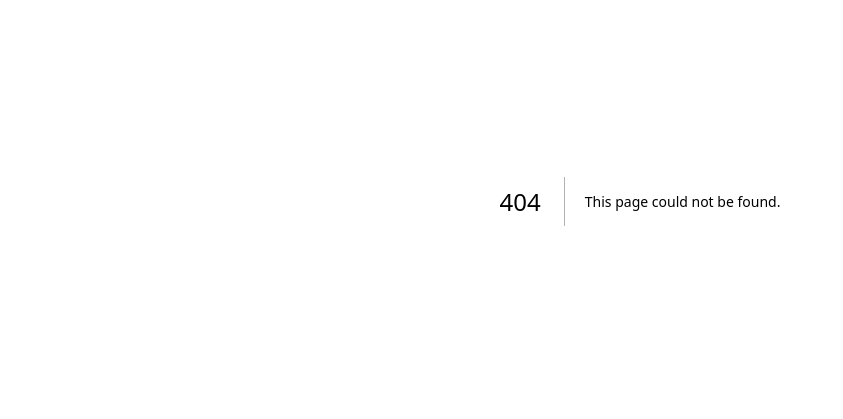
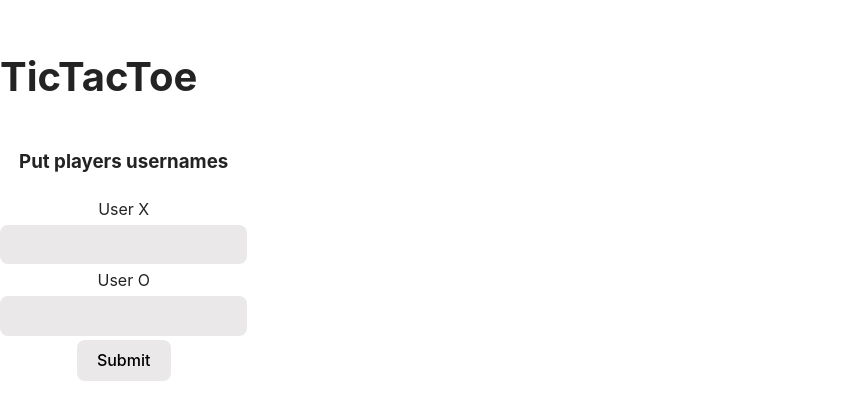
Before and after one commit to HugoSbl/TicTacToe, a Next.js app: page /TicTacToe/TicTacToeComponents/helpers in a window 1280 px wide. Before the commit this address had no page. Shown: the part 199-618 px from the top of the page, without its empty margins (0-843 px from the left). Built offline with nearby package versions, Linux system fonts and the light colour scheme.

Commit message:
TicTacToe is finished

```diff
--- a/pages/App.tsx
+++ /dev/null
@@ -1,5 +0,0 @@
-import "../styles/index.css";
-
-export default function App() {
-  <div>This is a test</div>;
-}
--- /dev/null
+++ b/pages/TicTacToe/TicTacToeComponents/Board.tsx
@@ -0,0 +1,25 @@
+/* eslint-disable react-hooks/rules-of-hooks */
+import { SquareValue } from "./helpers";
+import { Square } from "./Square";
+
+type BoardProps = {
+  squares: SquareValue[];
+  winningSquares?: number[];
+  onClick?: (index: number) => void;
+};
+
+export const Board = ({ squares, onClick, winningSquares }: BoardProps) => {
+  return (
+    <div className="game-board">
+      {squares.map((square, index) => (
+        <Square
+          onClick={() => onClick?.(index)}
+          isWinningSquare={winningSquares?.includes(index)}
+          key={index}
+        >
+          {square}
+        </Square>
+      ))}
+    </div>
+  );
+};
--- /dev/null
+++ b/pages/TicTacToe/TicTacToeComponents/GameInfo.tsx
@@ -0,0 +1,23 @@
+import { NonNullableUserNames } from './helpers';
+
+type GameInfoProps = {
+  status: string;
+  userNames: NonNullableUserNames;
+};
+
+export const GameInfo = ({ status, userNames }: GameInfoProps) => {
+  return (
+    <div className="game-info">
+      <div className="flex gap-3 center">
+        <span>
+          <b>X</b>:{userNames.X}
+        </span>
+        <span>VS</span>
+        <span>
+          <b>O</b>:{userNames.O}
+        </span>
+      </div>
+      <div>{status}</div>
+    </div>
+  );
+};
--- /dev/null
+++ b/pages/TicTacToe/TicTacToeComponents/Square.tsx
@@ -0,0 +1,19 @@
+import clsx from 'clsx';
+import { ComponentPropsWithoutRef } from 'react';
+
+type SquareProps = ComponentPropsWithoutRef<'button'> & {
+  isWinningSquare?: boolean;
+};
+
+export const Square = ({ children, isWinningSquare, ...props }: SquareProps) => {
+  return (
+    <button
+      className={clsx('square', {
+        'winning-square': isWinningSquare,
+      })}
+      {...props}
+    >
+      {children}
+    </button>
+  );
+};
--- /dev/null
+++ b/pages/TicTacToe/TicTacToeComponents/helpers.ts
@@ -0,0 +1,58 @@
+export type SquareValue = "X" | "O" | null;
+
+export const calculateNextValue = (squares: SquareValue[]): SquareValue => {
+  const xSquaresCount = squares.filter((r) => r === "X").length;
+  const oSquaresCount = squares.filter((r) => r === "O").length;
+  return oSquaresCount === xSquaresCount ? "X" : "O";
+};
+
+export const calculateStatus = (
+  squares: SquareValue[],
+  nextPlayer: string,
+  winner?: string | null
+): string => {
+  return winner
+    ? `Winner: ${winner}`
+    : squares.every(Boolean)
+    ? `Scratch: Cat's game`
+    : `Next player: ${nextPlayer}`;
+};
+
+export const getDefaultSquares = (): SquareValue[] => new Array(9).fill(null);
+
+export type UserNames = {
+  X: string | null;
+  O: string | null;
+};
+
+export type NonNullableUserNames = DeepNonNullable<UserNames>;
+
+export type DeepNonNullable<T> = {
+  [P in keyof T]: NonNullable<T[P]>;
+};
+
+export const calculateWinner = (squares: SquareValue[]) => {
+  const lines = [
+    [0, 1, 2],
+    [3, 4, 5],
+    [6, 7, 8],
+    [0, 3, 6],
+    [1, 4, 7],
+    [2, 5, 8],
+    [0, 4, 8],
+    [2, 4, 6],
+  ];
+  for (const line of lines) {
+    const [a, b, c] = line;
+    if (squares[a] && squares[a] === squares[b] && squares[a] === squares[c]) {
+      return {
+        winner: squares[a],
+        winningSquares: line,
+      };
+    }
+  }
+  return {
+    winner: null,
+    winningSquares: [],
+  };
+};
--- a/pages/TicTacToe/TicTacToeMain.tsx
+++ b/pages/TicTacToe/TicTacToeMain.tsx
@@ -0,0 +1,170 @@
+import {
+  useRef,
+  useState,
+  useContext,
+  PropsWithChildren,
+  createContext,
+} from "react";
+import { Board } from "./TicTacToeComponents/Board";
+import { GameInfo } from "./TicTacToeComponents/GameInfo";
+import {
+  calculateNextValue,
+  calculateStatus,
+  getDefaultSquares,
+  SquareValue,
+  UserNames,
+  calculateWinner,
+} from "./TicTacToeComponents/helpers";
+
+type UseUserNamesFormReturnType = {
+  userXRef: React.RefObject<HTMLInputElement>;
+  userORef: React.RefObject<HTMLInputElement>;
+  onSubmit: (event: React.FormEvent<HTMLFormElement>) => void;
+};
+
+const useUserNamesForm = (): UseUserNamesFormReturnType => {
+  const { setUserNames } = useGame();
+  const userXRef = useRef<HTMLInputElement>(null);
+  const userORef = useRef<HTMLInputElement>(null);
+
+  const onSubmit = (event: React.FormEvent<HTMLFormElement>) => {
+    event.preventDefault();
+    const userX = userXRef.current?.value;
+    const userO = userORef.current?.value;
+    if (!userX || !userO) {
+      return;
+    }
+
+    setUserNames({ X: userX, O: userO });
+  };
+
+  return {
+    userXRef,
+    userORef,
+    onSubmit,
+  };
+};
+
+const UserNameForm = () => {
+  const { userXRef, userORef, onSubmit } = useUserNamesForm();
+
+  return (
+    <form onClick={onSubmit} className="vertical-stack">
+      <h3>Put players usernames</h3>
+      <label htmlFor="user1">User X</label>
+      <input id="user1" ref={userXRef} required minLength={2} />
+      <label htmlFor="user2">User O</label>
+      <input id="user2" ref={userORef} required minLength={2} />
+      <button type="submit">Submit</button>
+    </form>
+  );
+};
+
+type GameProviderReturnType = {
+  squares: SquareValue[];
+  xUserName: string | null;
+  oUserName: string | null;
+  status: string;
+  winningSquares?: number[];
+  setUserNames: (userNames: UserNames) => void;
+  onSquareClick: (index: number) => void;
+};
+
+const GameContext = createContext<GameProviderReturnType | null>(null);
+
+const GameProvider = ({ children }: PropsWithChildren) => {
+  const [squares, setSquares] = useState<SquareValue[]>(() =>
+    getDefaultSquares()
+  );
+  const [userNames, setUserNames] = useState<UserNames>({
+    X: null,
+    O: null,
+  });
+
+  const { winner, winningSquares } = calculateWinner(squares);
+
+  const nextValue = calculateNextValue(squares);
+
+  const xUserName = userNames.X;
+  const oUserName = userNames.O;
+
+  const status = calculateStatus(
+    squares,
+    `${userNames[nextValue]}'s turn (${nextValue})`,
+    winner ? userNames[winner] : winner
+  );
+
+  const onSquareClick = (index: number) => {
+    if (!winner) {
+      setSquares((current) => {
+        const newSquares = [...current];
+        newSquares[index] = nextValue;
+        return newSquares;
+      });
+    } else {
+      return;
+    }
+  };
+
+  const value: GameProviderReturnType = {
+    squares,
+    xUserName,
+    oUserName,
+    status,
+    winningSquares,
+    setUserNames,
+    onSquareClick,
+  };
+
+  return <GameContext.Provider value={value}>{children}</GameContext.Provider>;
+};
+
+const useGame = () => {
+  const context = useContext(GameContext);
+  if (context === null) {
+    throw new Error("type of GameContext is null");
+  }
+  return context;
+};
+
+const Game = () => {
+  const {
+    squares,
+    xUserName,
+    oUserName,
+    status,
+    winningSquares,
+    onSquareClick,
+  } = useGame();
+
+  if (!xUserName || !oUserName) {
+    return <UserNameForm />;
+  }
+
+  return (
+    <div className="game">
+      <GameInfo
+        status={status}
+        userNames={{
+          X: xUserName,
+          O: oUserName,
+        }}
+      />
+      <Board
+        onClick={onSquareClick}
+        winningSquares={winningSquares}
+        squares={squares}
+      />
+    </div>
+  );
+};
+
+export default function TicTacToeApp() {
+  return (
+    // 🦁 Wrap notre composant avec le context
+    <GameProvider>
+      <h2>TicTacToe</h2>
+      <Game />
+    </GameProvider>
+  );
+}
--- /dev/null
+++ b/pages/_app.js
@@ -0,0 +1,11 @@
+import "../styles/index.css";
+import TicTacToeApp from "./TicTacToe/TicTacToeMain.tsx";
+import React from "react";
+
+export default function App() {
+  return (
+    <div>
+      <TicTacToeApp />
+    </div>
+  );
+}
--- a/pages/index.js
+++ b/pages/index.js
@@ -1,4 +1,4 @@
-import App from "./app.tsx";
+import App from "./_app.js";
 
 export default function Home() {
   return <App />;
```
Also changed, not shown: pages/TicTacToe/TicTacToeComponents/UserNamesForm.tsx (added, +38 -0 lines).
